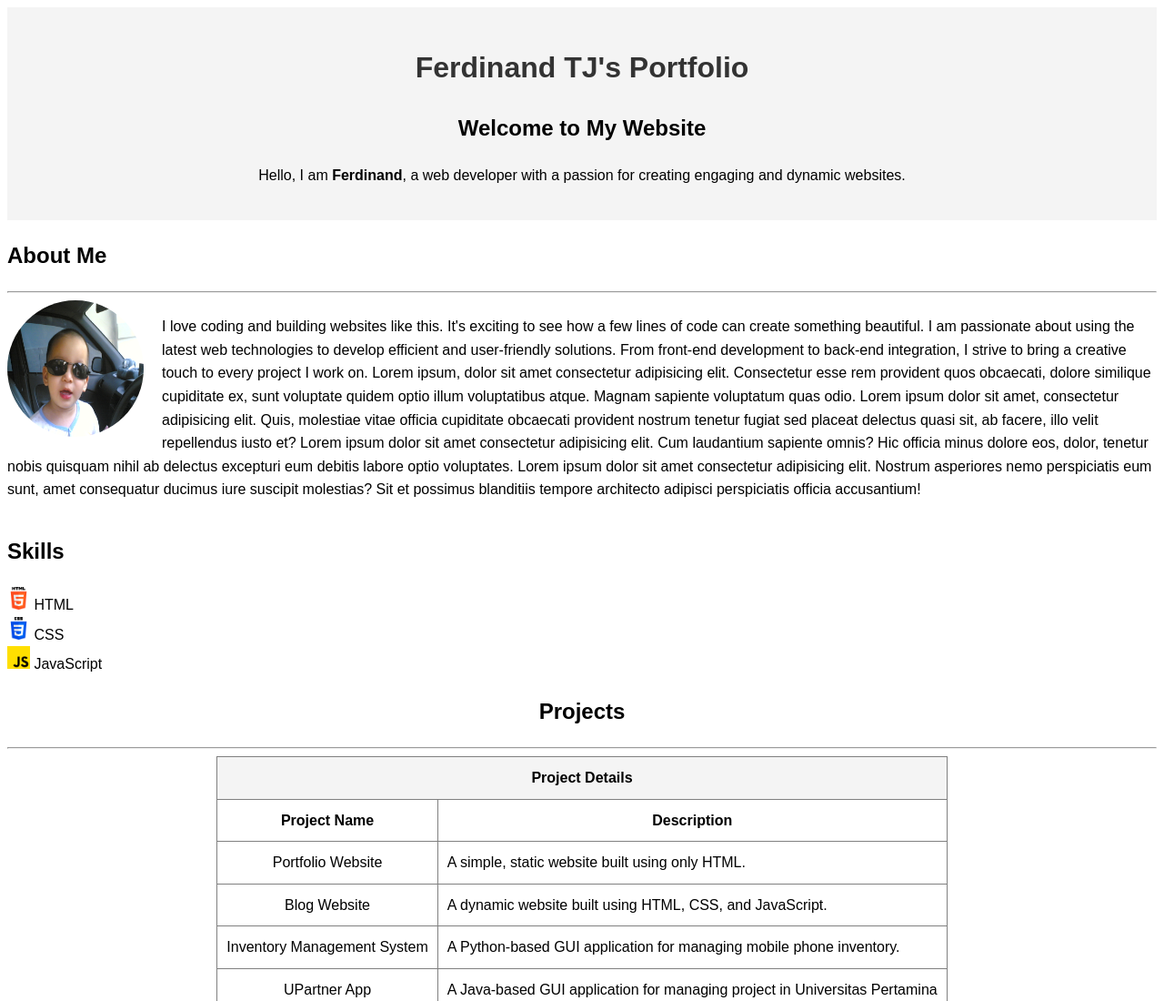
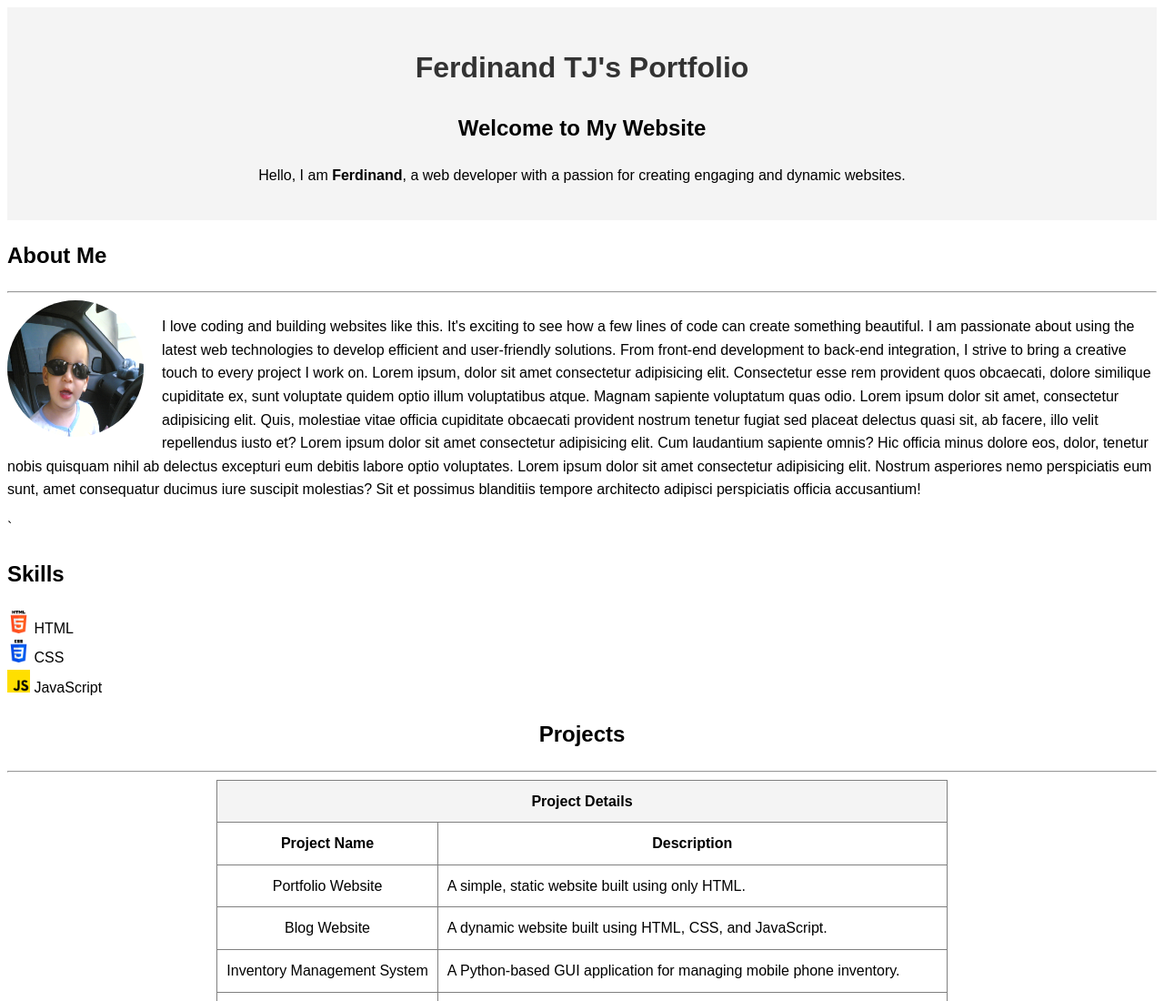
Before and after one commit to FerdinandTJ/Web-Portfolio, a plain HTML site: page index.html in a window 1280 px wide. Shown: the top 1100 px of the page at 91% size. Drawn offline with Linux system fonts and the light colour scheme.

Commit message:
tht week 2

```diff
--- a/portfolio.html
+++ b/index.html
@@ -41,11 +41,11 @@
 
     </div>
   </section>
-
+`
   <!-- Skills Section -->
   <section>
     <h2>Skills</h2>
-    <ul style="list-style-type: none; padding: 0;">
+    <ul style=" padding: 0;">
       <li><img src="html_logo.png" alt="HTML Logo" width="25"> HTML</li>
       <li><img src="css_logo.png" alt="CSS Logo" width="25"> CSS</li>
       <li><img src="js_logo.png" alt="JavaScript Logo" width="25"> JavaScript</li>
```
